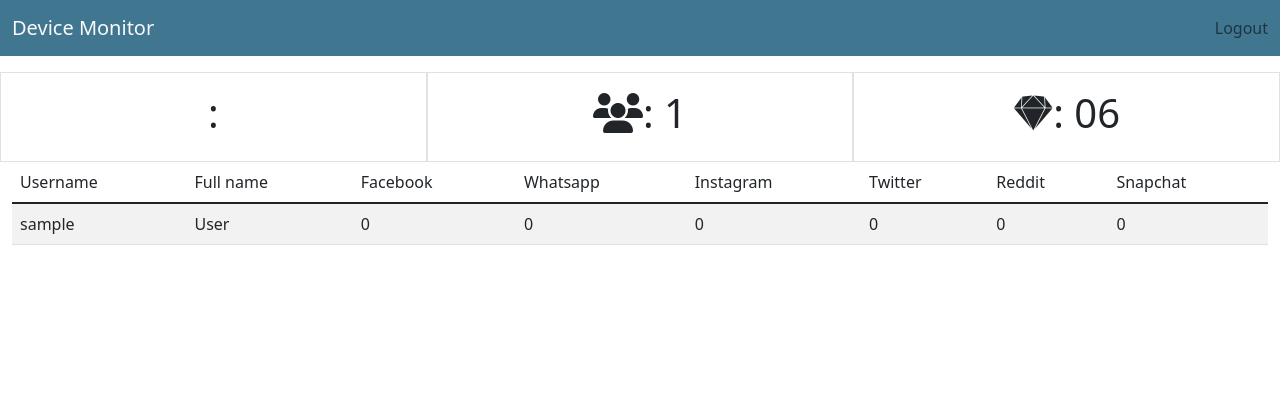
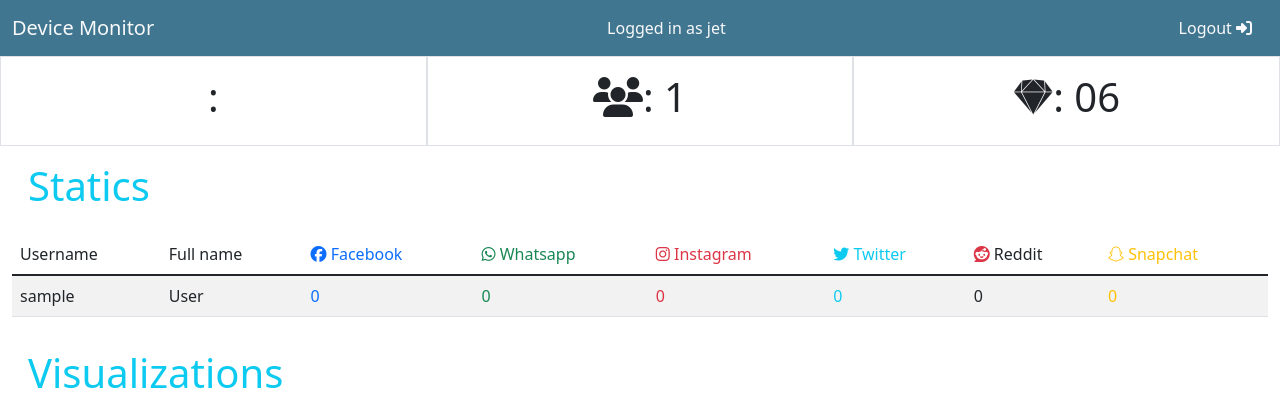
Before and after one commit to jet2018/benjy, a Django app: page /users/ in a window 1280 px wide. Shown: the top 418 px of the page. Run offline with Django 3.2, Linux system fonts and the light colour scheme; a user stored in the database is signed in; tables that the repository leaves empty hold one stand-in row (values such as "Sample post"); a database or web service that is not in the repository returns one stand-in record (values such as "Sample title"); data that the repository does not hold is empty; some libraries are stand-ins or nearby versions.

Commit message:
added cool charts

```diff
--- a/api/urls.py
+++ b/api/urls.py
@@ -4,4 +4,5 @@
 app_name = 'api'
 urlpatterns = [
     path('', views.HomePageView.as_view(), name='home'),
+    path('json/', views.data_to_json, name='json'),
 ]
--- a/api/views.py
+++ b/api/views.py
@@ -24,14 +24,15 @@
             'https://devicemonitor-2e4ba-default-rtdb.firebaseio.com/users.json')
         data = get_data.json()
         eachUser = []
+        fb = []
+        wp = []
+        tw = []
+        sn = []
+        inst = []
+        reddit = []
         for a in data:
             all_data = data[a]
-            fb = []
-            wp = []
-            tw = []
-            sn = []
-            inst = []
-            reddit = []
+
             for b in all_data["usagedata"]:
                 if b["faceboook"]:
                     fb.append(round(int(b["faceboook"])/60000))
@@ -45,32 +46,70 @@
                     inst.append(round(int(b["instagram"])/60000))
                 if b['reddit']:
                     reddit.append(round(int(b['reddit'])/60000))
-
-            # getting sums
-            fb_sum = sum(fb)
-            wp_sum = sum(wp)
-            tw_sum = sum(tw)
-            sn_sum = sum(sn)
-            inst_sum = sum(inst)
-            reddit_sum = sum(reddit)
-            usage = []
-            # getting the highest usage
-            if fb_sum > wp_sum and fb_sum > tw_sum and fb_sum > sn_sum and fb_sum > inst_sum and fb_sum > reddit_sum:
-                usage.append({"usage": fb_sum, "device": "facebook"})
-            elif wp_sum > fb_sum and wp_sum > tw_sum and wp_sum > sn_sum and wp_sum > inst_sum and wp_sum > reddit_sum:
-                usage.append({"usage": wp_sum, "device": "whatsapp"})
-            elif tw_sum > fb_sum and tw_sum > wp_sum and tw_sum > sn_sum and tw_sum > inst_sum and tw_sum > reddit_sum:
-                usage.append({"usage": tw_sum, "device": "twitter"})
-            elif sn_sum > fb_sum and sn_sum > wp_sum and sn_sum > tw_sum and sn_sum > inst_sum and sn_sum > reddit_sum:
-                usage.append({"usage": sn_sum, "device": "snapchat"})
-            elif inst_sum > fb_sum and inst_sum > wp_sum and inst_sum > tw_sum and inst_sum > sn_sum and inst_sum > reddit_sum:
-                usage.append({"usage": inst_sum, "device": "instagram"})
-            elif reddit_sum > fb_sum and reddit_sum > wp_sum and reddit_sum > tw_sum and reddit_sum > sn_sum and reddit_sum > inst_sum:
-                usage.append({"usage": reddit_sum, "device": "reddit"})
-
             eachUser.append(
                 {"name": all_data["fullname"], "username": all_data["username"], "fb": sum(fb), "wp": sum(wp), "tw": sum(tw), "reddit": sum(reddit), "inst": sum(inst), 'sn': sum(sn)})
+
+        # getting sums
+        fb_sum = sum(fb)
+        wp_sum = sum(wp)
+        tw_sum = sum(tw)
+        sn_sum = sum(sn)
+        inst_sum = sum(inst)
+        reddit_sum = sum(reddit)
+        usage = []
+        # getting the highest usage
+        if fb_sum > wp_sum and fb_sum > tw_sum and fb_sum > sn_sum and fb_sum > inst_sum and fb_sum > reddit_sum:
+            usage.append({"usage": fb_sum, "device": "facebook"})
+        elif wp_sum > fb_sum and wp_sum > tw_sum and wp_sum > sn_sum and wp_sum > inst_sum and wp_sum > reddit_sum:
+            usage.append({"usage": wp_sum, "device": "whatsapp"})
+        elif tw_sum > fb_sum and tw_sum > wp_sum and tw_sum > sn_sum and tw_sum > inst_sum and tw_sum > reddit_sum:
+            usage.append({"usage": tw_sum, "device": "twitter"})
+        elif sn_sum > fb_sum and sn_sum > wp_sum and sn_sum > tw_sum and sn_sum > inst_sum and sn_sum > reddit_sum:
+            usage.append({"usage": sn_sum, "device": "snapchat"})
+        elif inst_sum > fb_sum and inst_sum > wp_sum and inst_sum > tw_sum and inst_sum > sn_sum and inst_sum > reddit_sum:
+            usage.append({"usage": inst_sum, "device": "instagram"})
+        elif reddit_sum > fb_sum and reddit_sum > wp_sum and reddit_sum > tw_sum and reddit_sum > sn_sum and reddit_sum > inst_sum:
+            usage.append({"usage": reddit_sum, "device": "reddit"})
 
         context['usages'] = usage
         context['Students'] = eachUser
         return context
+
+
+@api_view(['GET'])
+def data_to_json(request):
+    get_data = requests.get(
+        'https://devicemonitor-2e4ba-default-rtdb.firebaseio.com/users.json')
+    data = get_data.json()
+    fb = []
+    wp = []
+    tw = []
+    sn = []
+    inst = []
+    reddit = []
+    for a in data:
+        all_data = data[a]
+
+        for b in all_data["usagedata"]:
+            if b["faceboook"] and b["faceboook"] != "0":
+                fb.append(round(int(b["faceboook"])/60000))
+            if b["whatsapp"] and b["whatsapp"] != "0":
+                wp.append(round(int(b["whatsapp"])/60000))
+            if b["twitter"] and b["twitter"] != "0":
+                tw.append(round(int(b["twitter"])/60000))
+            if b["snapchat"] and b["snapchat"] != "0":
+                sn.append(round(int(b["snapchat"])/60000))
+            if b["instagram"] and b["instagram"] != "0":
+                inst.append(round(int(b["instagram"])/60000))
+            if b['reddit'] and b['reddit'] != "0":
+                reddit.append(round(int(b['reddit'])/60000))
+    fb_sum = sum(fb)
+    wp_sum = sum(wp)
+    tw_sum = sum(tw)
+    sn_sum = sum(sn)
+    inst_sum = sum(inst)
+    reddit_sum = sum(reddit)
+    usage = []
+    usage.append({"facebook": fb_sum, "whatsapp": wp_sum, "twitter": tw_sum,
+                  "instagram": inst_sum, "reddit": reddit_sum, "snapchat": sn_sum})
+    return JsonResponse(usage, safe=False)
--- a/templates/base.html
+++ b/templates/base.html
@@ -8,22 +8,20 @@
     <title>Dashboard</title>
     <link href="https://cdn.jsdelivr.net/npm/bootstrap@5.1.3/dist/css/bootstrap.min.css" rel="stylesheet" integrity="sha384-1BmE4kWBq78iYhFldvKuhfTAU6auU8tT94WrHftjDbrCEXSU1oBoqyl2QvZ6jIW3" crossorigin="anonymous">
     <script src="https://kit.fontawesome.com/5d8b4110c5.js" crossorigin="anonymous"></script>
+    <script src="https://www.gstatic.com/charts/loader.js"></script>
 
 </head>
 
 
 <body class="">
-    <nav class="navbar navbar-light" style="background-color: #417690;">
+    <nav class="navbar fixed-top navbar-light" style="background-color: #417690;">
         <div class="container-fluid">
             <a class="navbar-brand text-light" href="/">Device Monitor</a>
-            <div class="d-flex">
-                <div class="navbar-nav">
-                    <li class="nav-link" href="#">Logout</li>
-                </div>
-            </div>
+            <a class="nav-link text-light" aria-current="page">Logged in as {{user.get_username}}</a>
+            <a class="nav-link text-light" aria-current="page" href="/logout">Logout <i class="fas fa-sign-in-alt"></i></a>
         </div>
     </nav>
-    <main class="container-fluid">
+    <main class="container-fluid mt-4 pt-3">
         {% block content %} {% endblock content %}
     </main>
     <script src="https://ajax.googleapis.com/ajax/libs/jquery/3.6.0/jquery.min.js"></script>
@@ -34,36 +32,3 @@
 
 
 {% block scripts %} {% endblock scripts %}
-
-
-
-<!-- <head>
-    <script src="https://www.gstatic.com/charts/loader.js"></script>
-    <script>
-        google.charts.load('current', {
-            packages: ['corechart']
-        });
-        google.charts.setOnLoadCallback(drawChart);
-
-        function drawChart() {
-            // Define the chart to be drawn.
-            var data = new google.visualization.DataTable();
-            data.addColumn('string', 'Element');
-            data.addColumn('number', 'Percentage');
-            data.addRows([
-                ['Nitrogen', 0.78],
-                ['Oxygen', 0.21],
-                ['Other', 0.01]
-            ]);
-
-            // Instantiate and draw the chart.
-            var chart = new google.visualization.PieChart(document.getElementById('myPieChart'));
-            chart.draw(data, null);
-        }
-    </script>
-</head>
-
-<body>
-     Identify where the chart should be drawn. -->
-<!-- <div id="myPieChart" />
-</body> -->
--- a/templates/home.html
+++ b/templates/home.html
@@ -14,31 +14,88 @@
 
 
 <section id="stats">
+    <h1 class="p-3 text-info">Statics</h1>
     <table class="table table-striped">
         <thead>
             <td>Username</td>
             <td>Full name</td>
-            <td>Facebook</td>
-            <td>Whatsapp</td>
-            <td>Instagram</td>
-            <td>Twitter</td>
-            <td>Reddit</td>
-            <td>Snapchat</td>
+            <td class="text-primary"><i class="fab fa-facebook"></i> Facebook</td>
+            <td class="text-success"><i class="fab fa-whatsapp"></i> Whatsapp</td>
+            <td class="text-danger"><i class="fab fa-instagram"></i> Instagram</td>
+            <td class="text-info"><i class="fab fa-twitter"></i> Twitter</td>
+            <td><i class="fab fa-reddit text-danger"></i> Reddit</td>
+            <td class="text-warning"><i class="fab fa-snapchat"></i> Snapchat</td>
         </thead>
         <tbody>
             {% for std in Students %}
             <tr>
                 <td>{{ std.username }}</td>
                 <td>{{ std.name|capfirst }}</td>
-                <td>{{ std.fb }}</td>
-                <td>{{ std.wp }}</td>
-                <td>{{ std.inst }}</td>
-                <td>{{ std.tw }}</td>
-                <td>{{ std.reddit }}</td>
-                <td>{{ std.sn }}</td>
+                <td class="text-primary">{{ std.fb }}</td>
+                <td class="text-success">{{ std.wp }}</td>
+                <td class="text-danger">{{ std.inst }}</td>
+                <td class="text-info">{{ std.tw }}</td>
+                <td class="text-default">{{ std.reddit }}</td>
+                <td class="text-warning">{{ std.sn }}</td>
             </tr>
             {% endfor %}
         </tbody>
     </table>
 </section>
-{% endblock content %}
+<section id="stats">
+    <h1 class="p-3 text-info">Visualizations</h1>
+    <!-- pie chart -->
+    <div class="row">
+        <div class="col" id="myPieChart"></div>
+        <div class="col" id="myBarChart"></div>
+    </div>
+</section>
+<!-- <head>
+
+
+</head>
+<body>
+    <div id="myPieChart" style="width: 900px; height: 500px;"></div>
+-->
+{% endblock content %} {% block scripts %}
+<script>
+    google.charts.load('current', {
+        packages: ['corechart']
+    });
+    google.charts.setOnLoadCallback(drawChart);
+
+    function drawChart() {
+        // Define the chart to be drawn.
+        $.ajax({
+            url: '/users/json',
+            type: 'GET',
+            dataType: 'json',
+            success: function(response) {
+                    let res = response[0]
+                    var data = new google.visualization.DataTable();
+                    data.addColumn('string', 'Topping');
+                    data.addColumn('number', 'Slices');
+                    console.log(res[''])
+                    data.addRows([
+                        ['Whatsapp', Number(res.whatsapp)],
+                        ['Facebook', Number(res.facebook)],
+                        ['Instagram', Number(res.instagram)],
+                        ['Twitter', Number(res.twitter)],
+                        ['Reddit', Number(res.reddit)],
+                        ['Snapchat', Number(res.snapchat)],
+                    ]);
+                    var options = {
+                        title: 'General Application usages',
+                        width: 500,
+                        height: 500,
+                    };
+                    // Instantiate and draw the chart.
+                    // Instantiate and draw the chart.
+                    var chart = new google.visualization.PieChart(document.getElementById('myPieChart'));
+                    var bar = new google.visualization.BarChart(document.getElementById('myBarChart'));
+                    chart.draw(data, options);
+                    bar.draw(data, options);
+                } // end success
+        }); // end ajax
+    } // end drawChart
+</script>{% endblock scripts %}
```
Also changed, not shown: db.sqlite3.
